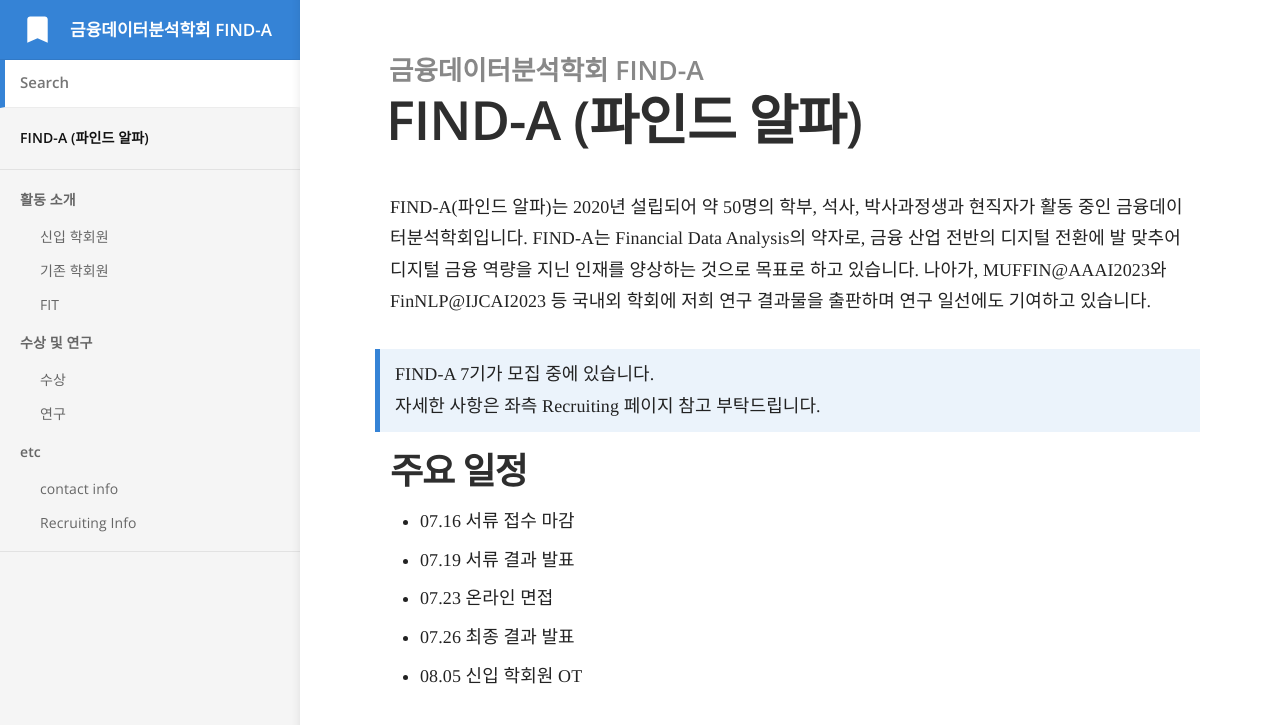
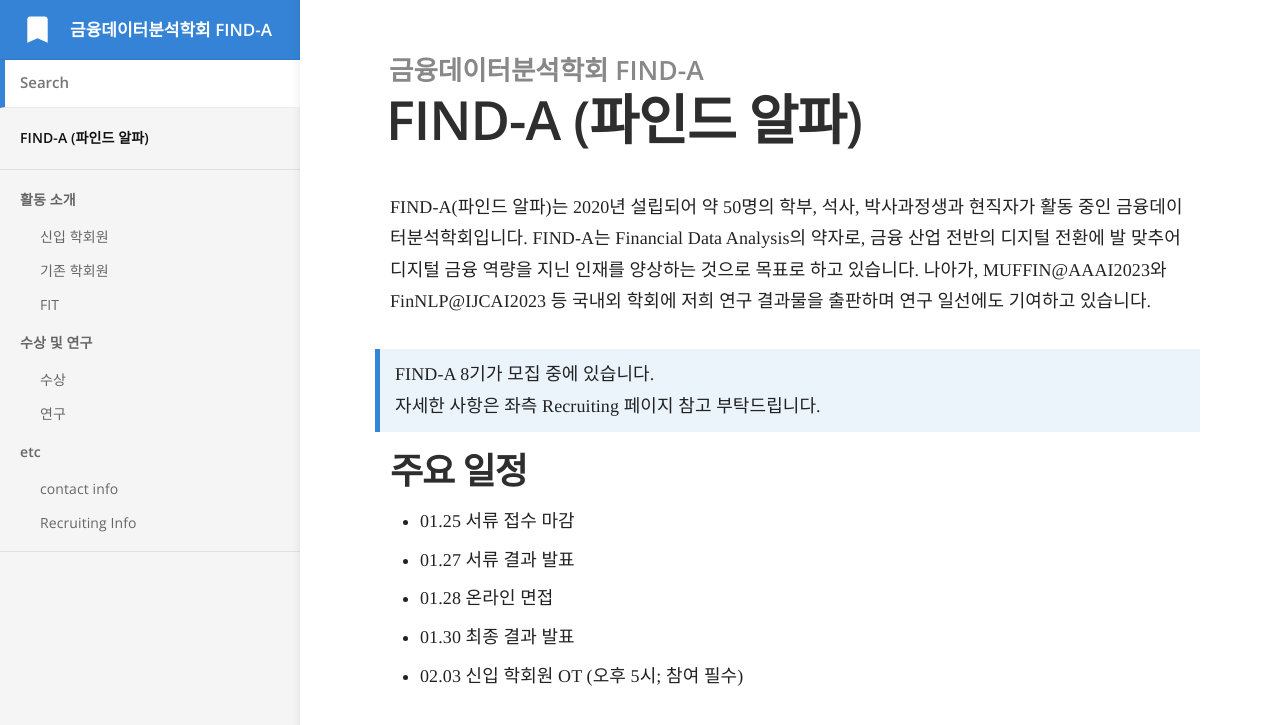
Before and after one commit to Find-A-AI/find-a-ai.github.io, a Jekyll site: the page built from index.md, in a window 1280 px wide. Shown: the top 725 px of the page. Built offline with Jekyll 4.4.1, drawn with Linux system fonts in a browser that asks for light colours; some web fonts are replaced.

Commit message:
Update index.md

```diff
--- a/index.md
+++ b/index.md
@@ -4,12 +4,12 @@ title: FIND-A (파인드 알파)
 
 FIND-A(파인드 알파)는 2020년 설립되어 약 50명의 학부, 석사, 박사과정생과 현직자가 활동 중인 금융데이터분석학회입니다. FIND-A는 Financial Data Analysis의 약자로, 금융 산업 전반의 디지털 전환에 발 맞추어 디지털 금융 역량을 지닌 인재를 양상하는 것으로 목표로 하고 있습니다. 나아가, MUFFIN@AAAI2023와 FinNLP@IJCAI2023 등 국내외 학회에 저희 연구 결과물을 출판하며 연구 일선에도 기여하고 있습니다.
 
-> FIND-A 7기가 모집 중에 있습니다.
+> FIND-A 8기가 모집 중에 있습니다.
 자세한 사항은 좌측 Recruiting 페이지 참고 부탁드립니다.
 
 ## 주요 일정
-  - 07.16 서류 접수 마감
-  - 07.19 서류 결과 발표
-  - 07.23 온라인 면접
-  - 07.26 최종 결과 발표
-  - 08.05 신입 학회원 OT
+  - 01.25 서류 접수 마감
+  - 01.27 서류 결과 발표
+  - 01.28 온라인 면접
+  - 01.30 최종 결과 발표
+  - 02.03 신입 학회원 OT (오후 5시; 참여 필수)
```
